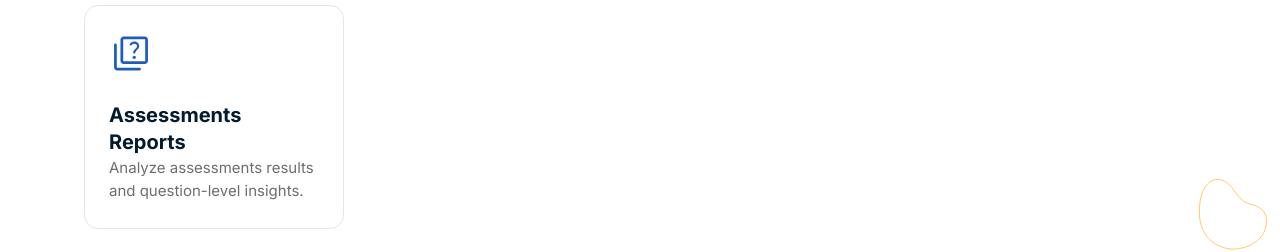
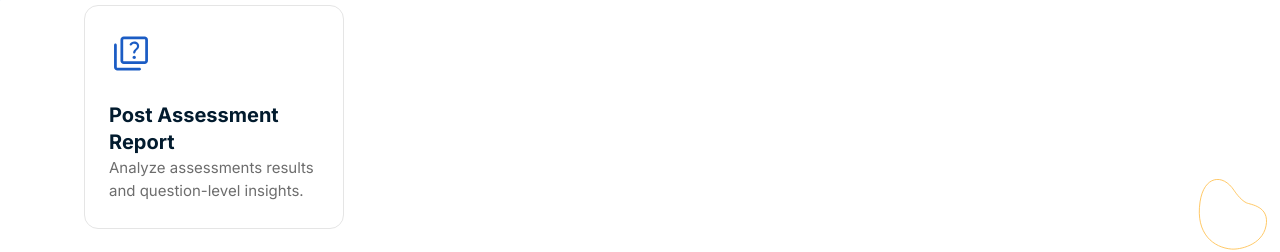
Before and after one commit to techviron-admin/kodeit-ascend, a Next.js app in the folder kodeit-next/: page /reports in a window 1280 px wide. Shown: the part 1438-1690 px from the top of the page. Built offline with nearby package versions, Linux system fonts and the light colour scheme.

Commit message:
Rename Assessments Reports category to Post Assessment Report

```diff
--- a/kodeit-next/app/reports/page.jsx
+++ b/kodeit-next/app/reports/page.jsx
@@ -51,7 +51,7 @@ const categories = [
   ],
   [
     "icon-assessments.svg",
-    "Assessments Reports",
+    "Post Assessment Report",
     "Analyze assessments results and question-level insights.",
   ],
 ];
```
